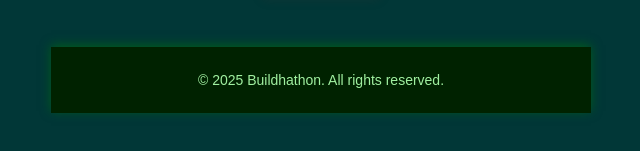
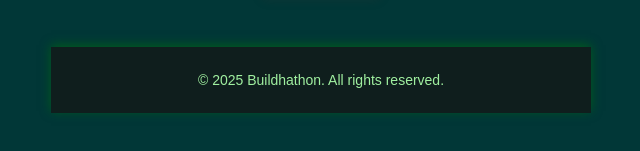
Before and after one commit to Shweta-Tech-creator/hackathon-website, a plain HTML site: page index.html in a window 1280 px wide. Shown: the part 6015-6166 px from the top of the page, without its empty margins (319-959 px from the left). Drawn offline with Linux system fonts and the light colour scheme.

Commit message:
Update style.css

```diff
--- a/style.css
+++ b/style.css
@@ -751,7 +751,7 @@
 
 
 footer {
-  background-color: #002200;
+  background-color:#0f1e1d ;
   color: #a0f0a0;
   padding: 20px 0;
   text-align: center;
```
